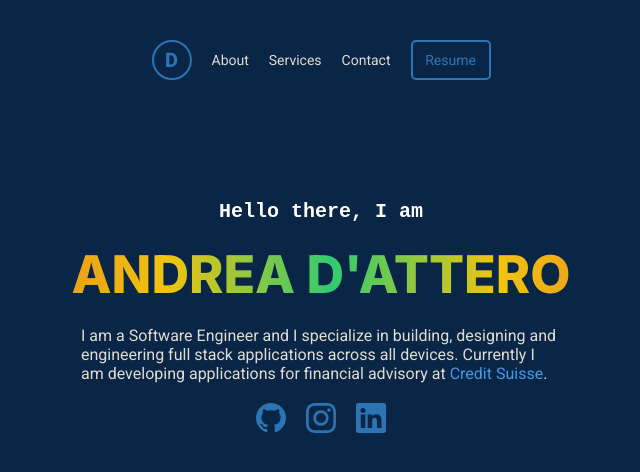
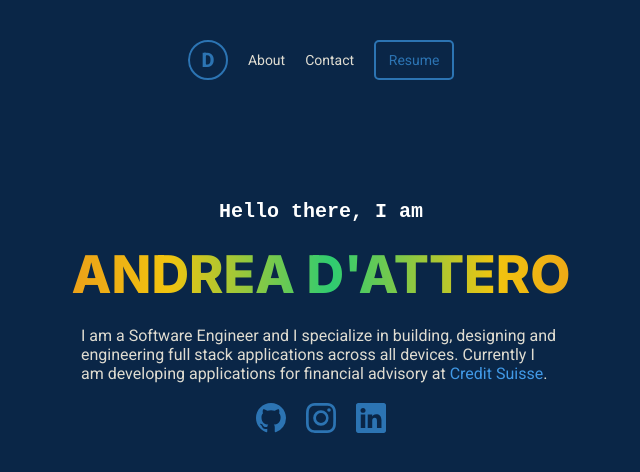
Before and after one commit to datteroandrea/datteroandrea.me, a Next.js app: page / in a window 1280 px wide. Shown: the top 472 px of the page, without its empty margins (319-959 px from the left). Built offline with nearby package versions, Linux system fonts and the light colour scheme.

Commit message:
removed services section

```diff
--- a/components/header/Header.tsx
+++ b/components/header/Header.tsx
@@ -8,7 +8,6 @@ export default function Header(props: any) {
         <Logo />
         <div className={styles.items}>
             <a href="#about">About</a>
-            <a href="#services">Services</a>
             {/*<a href="#projects">Projects</a>*/}
             <a href="#contact">Contact</a>
             <Link className={styles.button} href="https://docs.google.com/document/d/1SmIoLIdjL8PdarIC08DrBpeFXNC5ZjMJCmrSkujhty4/edit?usp=sharing">Resume</Link>
--- a/pages/index.tsx
+++ b/pages/index.tsx
@@ -26,14 +26,6 @@ export default function Home() {
             <Link href="https://www.linkedin.com/in/andrea-dattero-798990174" target="_blank" rel="noreferrer"><BsLinkedin className="icon" size={30} color="#2C74B3" /></Link>
           </section>
         </section>
-        <section className="center" id='services'>
-          <h1 className={styles.title}>Services</h1>
-          <section className={styles.services}>
-            <Card title="Small Application" price="Starts at 100.0 CHF" offer={["Static Website", "No API", "No Database", "No Additional Services"]} onClick={() => document.getElementById("contact")?.scrollIntoView()} />
-            <Card title="Medium Application" price="Starts at 1000.0 CHF" offer={["Static and Dynamic Website", "Small API", "Small Database", "No Additional Services"]} onClick={() => document.getElementById("contact")?.scrollIntoView()} />
-            <Card title="Large Application" price="Contact me!" offer={["Static and Dynamic Website", "Large API", "Large Database", "Search Engine Optimization, Backups, Live Chat, etc."]} onClick={() => document.getElementById("contact")?.scrollIntoView()} />
-          </section>
-        </section>
         {
           /*
           <section className="center" id='projects'>
```
